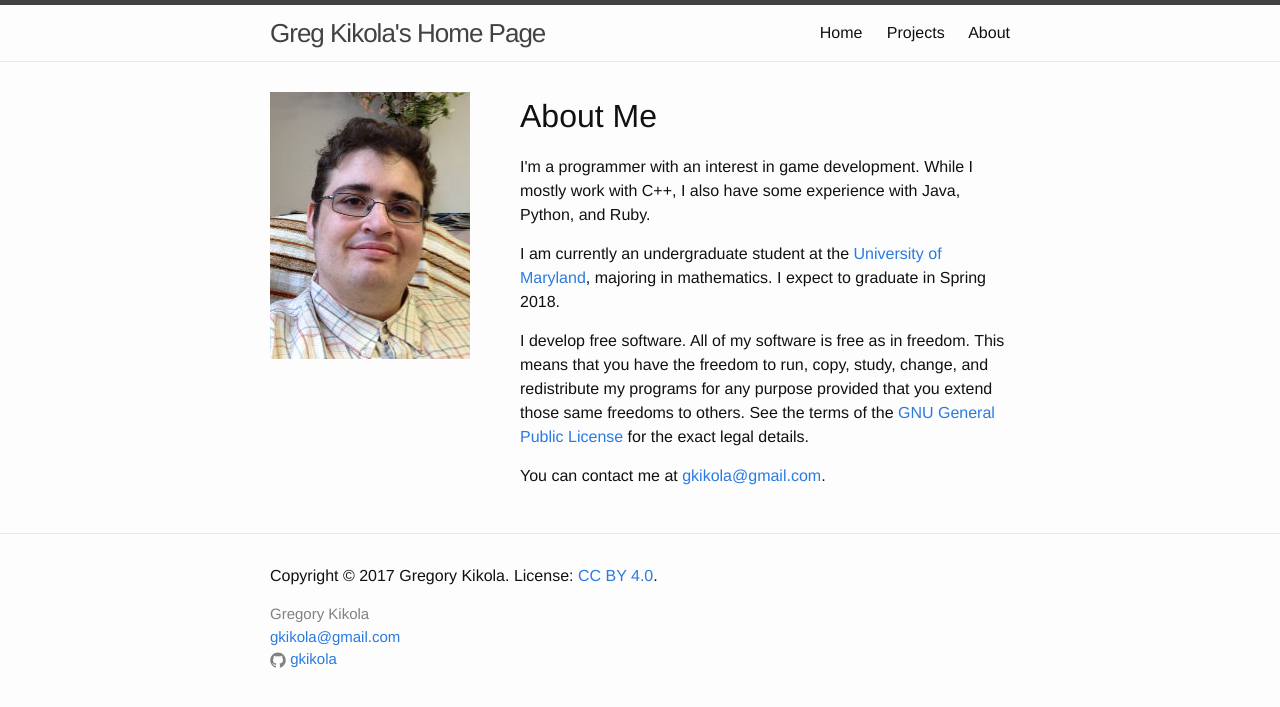
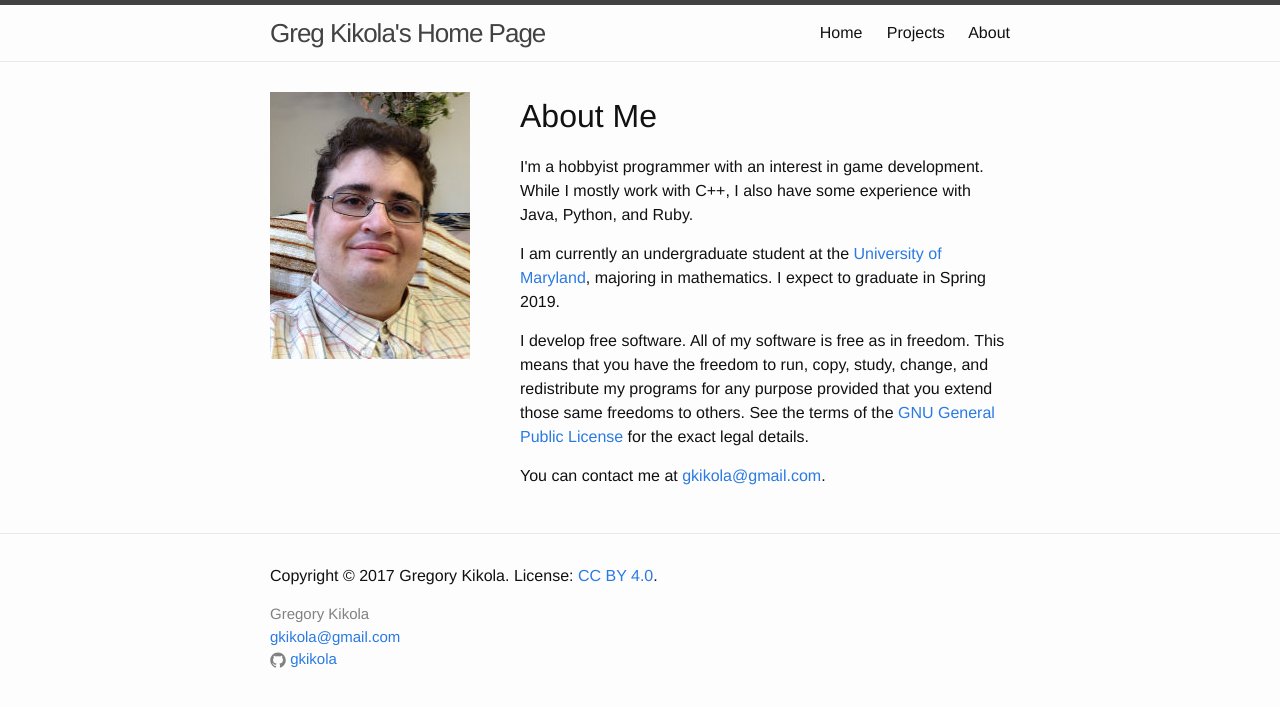
Before and after one commit to gkikola/gkikola.github.io, a Jekyll site: the page built from about.html, in a window 1280 px wide. Shown: the top 707 px of the page. Built offline with Jekyll 4.4.1, drawn with Linux system fonts in a browser that asks for light colours.

Commit message:
Update graduation year and make minor wording changes

```diff
--- a/about.html
+++ b/about.html
@@ -9,14 +9,14 @@ description: About Greg Kikola
   <div class="about-text" style="padding-left:250px;">
     <h1>About Me</h1>
     <p>
-      I'm a programmer with an interest in game development. While I
-      mostly work with C++, I also have some experience with Java,
-      Python, and Ruby.
+      I'm a hobbyist programmer with an interest in game
+      development. While I mostly work with C++, I also have some
+      experience with Java, Python, and Ruby.
     </p>
     <p>
       I am currently an undergraduate student at
       the <a href="http://www.umd.edu/">University of Maryland</a>,
-      majoring in mathematics. I expect to graduate in Spring 2018.
+      majoring in mathematics. I expect to graduate in Spring 2019.
     </p>
     <p>
       I develop free software. All of my software is free as in
```
